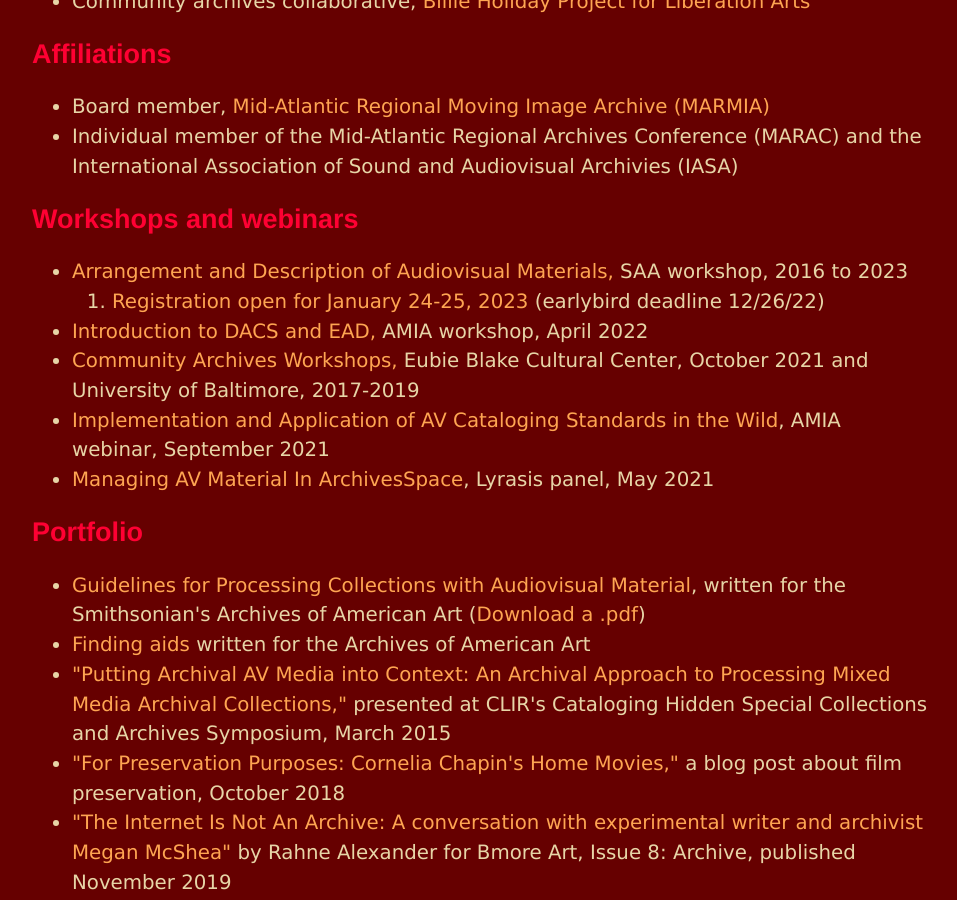
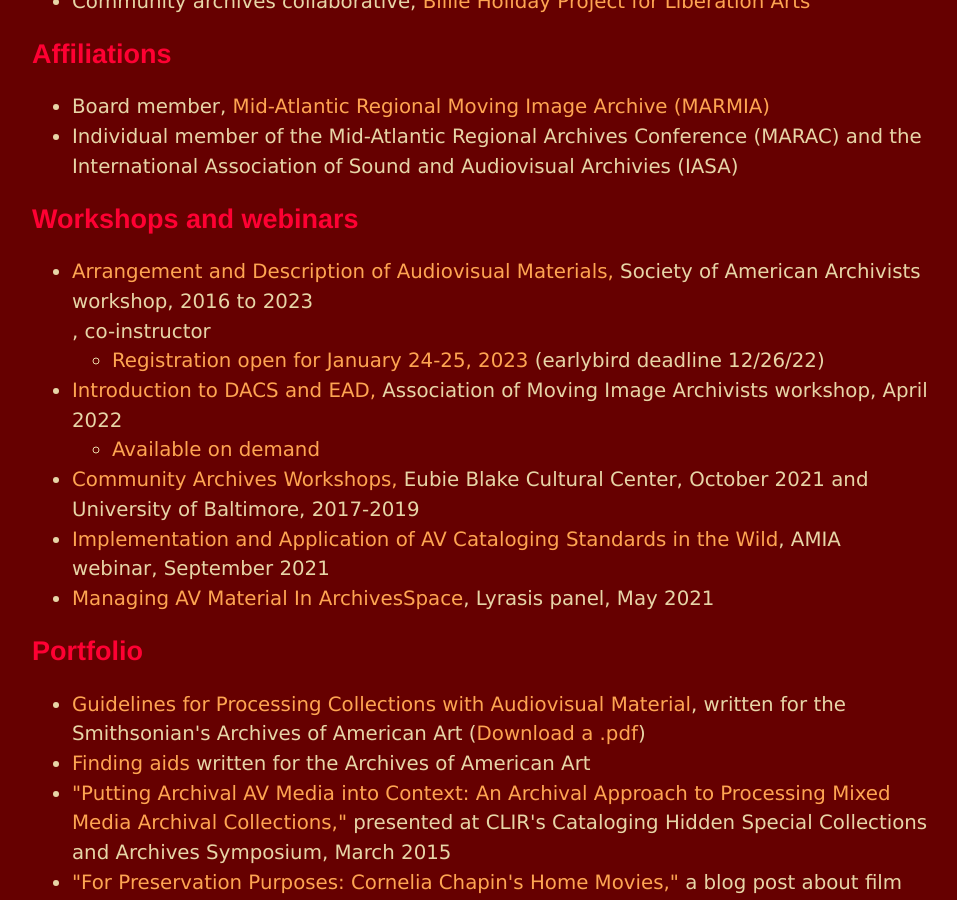
Before and after one commit to megan-mcshea/megan-mcshea.github.io, a Jekyll site: the page built from archivist.html, in a window 1280 px wide and 900 px high, scrolled down 901 px. Shown: the whole window, without its empty margins (160-1117 px from the left). Built offline with Jekyll 4.4.1, drawn with Linux system fonts in a browser that asks for light colours.

Commit message:
Update archivist.html

```diff
--- a/archivist.html
+++ b/archivist.html
@@ -31,12 +31,15 @@ title: Megan McShea, archivist
 
 	<h2>Workshops and webinars</h2>
 	<ul>
-	<li><a href="https://www2.archivists.org/prof-education/course-catalog/arrangement-and-description-of-audiovisual-materials">Arrangement and Description of Audiovisual Materials,</a> SAA workshop, 2016 to 2023</li>
-		<ol>
+	<li><a href="https://www2.archivists.org/prof-education/course-catalog/arrangement-and-description-of-audiovisual-materials">Arrangement and Description of Audiovisual Materials,</a> Society of American Archivists workshop, 2016 to 2023</li>, co-instructor
+		<ul>
 			<li><a href="https://mysaa.archivists.org/nc__event?id=a0l5a00000EHRmiAAH" target="_blank">Registration open for January 24-25, 2023</a> (earlybird deadline 12/26/22)</li>
-		</ol>
-		<li><a href="https://vimeo.com/ondemand/dacs" target-"_blank">Introduction to DACS and EAD,</a> AMIA workshop, April 2022</li>
-		<li><a href="https://www.eubieblake.org/events/erp2c0994r25vk6bn3o5dwe7yhztoc">Community Archives Workshops,</a> Eubie Blake Cultural Center, October 2021 and University of Baltimore, 2017-2019
+		</ul>
+		<li><a href="https://vimeo.com/ondemand/dacs" target="_blank">Introduction to DACS and EAD,</a> Association of Moving Image Archivists workshop, April 2022</li>
+		<ul>
+			<li><a href="https://vimeo.com/ondemand/dacs target="_blank">Available on demand</a></li>
+		</ul>
+		<li><a href="https://www.eubieblake.org/events/erp2c0994r25vk6bn3o5dwe7yhztoc" target="_blank">Community Archives Workshops,</a> Eubie Blake Cultural Center, October 2021 and University of Baltimore, 2017-2019
 		<li><a href="https://vimeo.com/ondemand/csitw" target="_blank">Implementation and Application of AV Cataloging Standards in the Wild</a>, AMIA webinar, September 2021</li>
 		<li><a href="https://archivesspace.org/archives/6901" target="_blank">Managing AV Material In ArchivesSpace</a>, Lyrasis panel, May 2021</li>
 	</ul>
```
